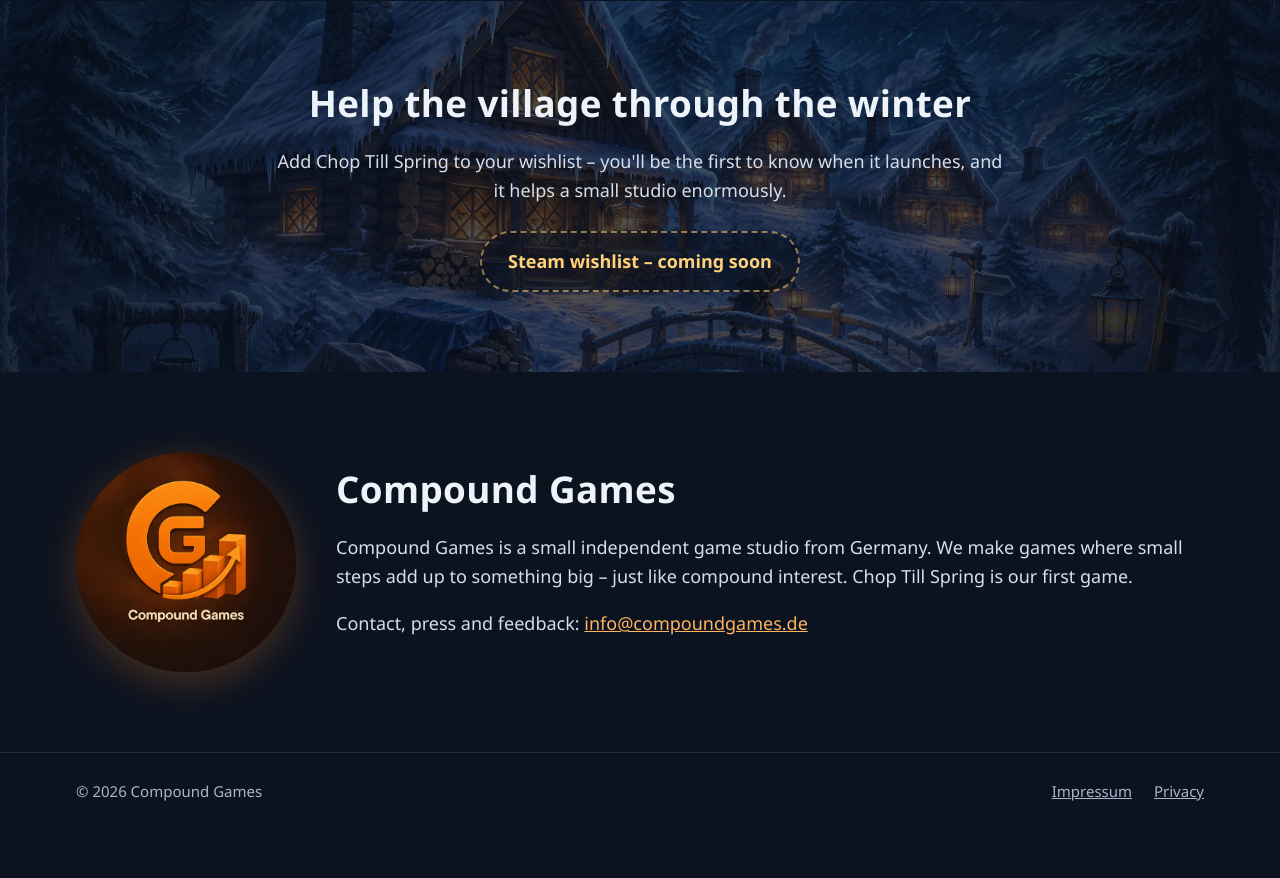
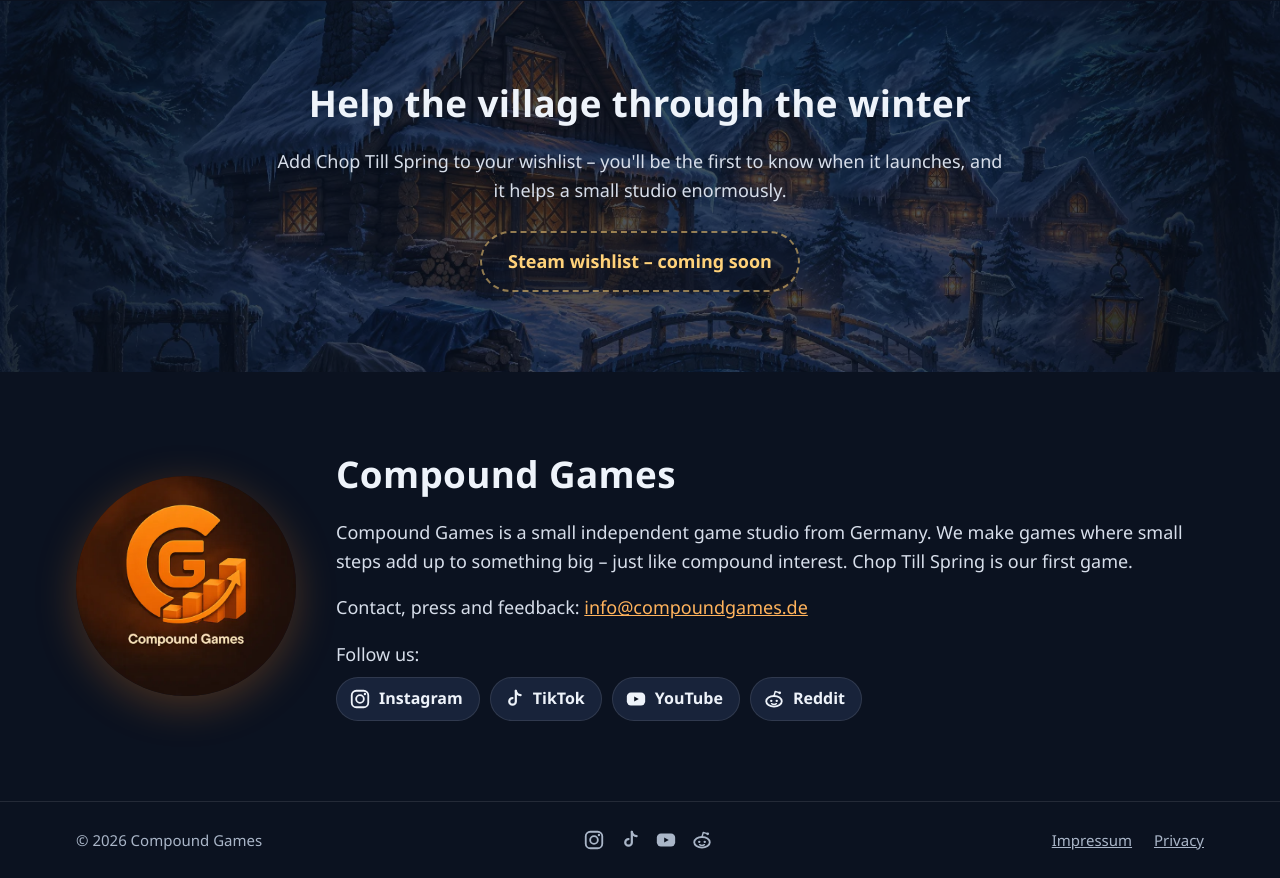
Before and after one commit to Compoundgames/compoundgames.de, a plain HTML site: page index.html in a window 1280 px wide. Shown: the part 3318-4196 px from the top of the page. Before the commit the page ends 4147 px from the top, so only its background shows below. Drawn offline with Linux system fonts and the light colour scheme.

Commit message:
Social-Media-Links (Instagram, TikTok, YouTube, Reddit) im Studio-Bereich und Fuss
Eingebettete SVG-Symbole ohne externe Anfragen; Datenschutz ergaenzt.

Co-Authored-By: Claude Opus 5.5 <noreply@anthropic.com>

```diff
--- a/index.html
+++ b/index.html
@@ -15,6 +15,13 @@
 <link rel="stylesheet" href="style.css">
 </head>
 <body>
+<!-- Symbole fuer die Social-Media-Links: eingebettet, keine Anfragen an fremde Server -->
+<svg width="0" height="0" style="position:absolute" aria-hidden="true" focusable="false">
+  <symbol id="i-ig" viewBox="0 0 24 24"><rect x="3" y="3" width="18" height="18" rx="5" fill="none" stroke="currentColor" stroke-width="2"/><circle cx="12" cy="12" r="4.2" fill="none" stroke="currentColor" stroke-width="2"/><circle cx="17.4" cy="6.6" r="1.3" fill="currentColor"/></symbol>
+  <symbol id="i-tt" viewBox="0 0 24 24"><path d="M14 3v11.6a3.6 3.6 0 1 1-3.6-3.6" fill="none" stroke="currentColor" stroke-width="2.4" stroke-linecap="round" stroke-linejoin="round"/><path d="M14 3.2c.7 2.6 2.5 4.3 5.2 4.6" fill="none" stroke="currentColor" stroke-width="2.4" stroke-linecap="round"/></symbol>
+  <symbol id="i-yt" viewBox="0 0 24 24"><rect x="2" y="5" width="20" height="14" rx="4.5" fill="currentColor"/><path d="M10 9.2v5.6l5-2.8z" fill="#0b1220"/></symbol>
+  <symbol id="i-rd" viewBox="0 0 24 24"><ellipse cx="12" cy="14.5" rx="8.5" ry="5.8" fill="none" stroke="currentColor" stroke-width="2"/><circle cx="9" cy="14" r="1.3" fill="currentColor"/><circle cx="15" cy="14" r="1.3" fill="currentColor"/><path d="M9.4 17.1c1.6 1 3.6 1 5.2 0" fill="none" stroke="currentColor" stroke-width="1.6" stroke-linecap="round"/><path d="M12 8.7l1.3-4.8 3.6.9" fill="none" stroke="currentColor" stroke-width="1.6" stroke-linecap="round" stroke-linejoin="round"/><circle cx="18.2" cy="5.2" r="1.5" fill="currentColor"/></symbol>
+</svg>
 
 <header class="topbar">
   <a class="brand" href="#top">
@@ -125,6 +132,13 @@
       <p lang="de">Compound Games ist ein kleines unabhängiges Spielestudio aus Deutschland. Wir machen Spiele, bei denen kleine Fortschritte sich zu etwas Großem aufaddieren – genau wie Zinseszins. Chop Till Spring ist unser erstes Spiel.</p>
       <p lang="en">Compound Games is a small independent game studio from Germany. We make games where small steps add up to something big – just like compound interest. Chop Till Spring is our first game.</p>
       <p><span lang="de">Kontakt, Presse und Feedback:</span><span lang="en">Contact, press and feedback:</span> <a href="mailto:info@compoundgames.de">info@compoundgames.de</a></p>
+      <p class="socials-title"><span lang="de">Folge uns:</span><span lang="en">Follow us:</span></p>
+      <div class="socials">
+        <a href="https://www.instagram.com/compoundgames" target="_blank" rel="noopener" aria-label="Compound Games auf Instagram" data-label-en="Compound Games on Instagram"><svg aria-hidden="true"><use href="#i-ig"/></svg><span>Instagram</span></a>
+        <a href="https://www.tiktok.com/@compoundgamesde" target="_blank" rel="noopener" aria-label="Compound Games auf TikTok" data-label-en="Compound Games on TikTok"><svg aria-hidden="true"><use href="#i-tt"/></svg><span>TikTok</span></a>
+        <a href="https://www.youtube.com/@compoundgamesde" target="_blank" rel="noopener" aria-label="Compound Games auf YouTube" data-label-en="Compound Games on YouTube"><svg aria-hidden="true"><use href="#i-yt"/></svg><span>YouTube</span></a>
+        <a href="https://www.reddit.com/user/Compoundgames" target="_blank" rel="noopener" aria-label="Compound Games auf Reddit" data-label-en="Compound Games on Reddit"><svg aria-hidden="true"><use href="#i-rd"/></svg><span>Reddit</span></a>
+      </div>
     </div>
   </div>
 </section>
@@ -134,6 +148,12 @@
 <footer>
   <div class="wrap foot">
     <span>© <span id="year">2026</span> Compound Games</span>
+    <span class="foot-social">
+      <a href="https://www.instagram.com/compoundgames" target="_blank" rel="noopener" aria-label="Compound Games auf Instagram" data-label-en="Compound Games on Instagram"><svg aria-hidden="true"><use href="#i-ig"/></svg></a>
+      <a href="https://www.tiktok.com/@compoundgamesde" target="_blank" rel="noopener" aria-label="Compound Games auf TikTok" data-label-en="Compound Games on TikTok"><svg aria-hidden="true"><use href="#i-tt"/></svg></a>
+      <a href="https://www.youtube.com/@compoundgamesde" target="_blank" rel="noopener" aria-label="Compound Games auf YouTube" data-label-en="Compound Games on YouTube"><svg aria-hidden="true"><use href="#i-yt"/></svg></a>
+      <a href="https://www.reddit.com/user/Compoundgames" target="_blank" rel="noopener" aria-label="Compound Games auf Reddit" data-label-en="Compound Games on Reddit"><svg aria-hidden="true"><use href="#i-rd"/></svg></a>
+    </span>
     <span>
       <a href="impressum.html">Impressum</a>
       <a href="datenschutz.html"><span lang="de">Datenschutz</span><span lang="en">Privacy</span></a>
--- a/site.js
+++ b/site.js
@@ -31,6 +31,11 @@ function setLang(l, remember) {
     s.setAttribute("src", want);
     v.load();
   }
+  // Social-Media-Links: Vorlesetext in der gewaehlten Sprache
+  document.querySelectorAll("a[data-label-en]").forEach(function (a) {
+    if (!a.dataset.labelDe) a.dataset.labelDe = a.getAttribute("aria-label");
+    a.setAttribute("aria-label", l === "en" ? a.dataset.labelEn : a.dataset.labelDe);
+  });
   buildShots();
 }
 
--- a/style.css
+++ b/style.css
@@ -183,6 +183,21 @@ section { padding: 80px 0; }
 .studio-inner img { width: 220px; height: 220px; border-radius: 50%; flex: none; box-shadow: 0 10px 40px rgba(255,138,31,.25); }
 .studio p { color: #d7deea; }
 
+/* Social-Media-Links */
+.socials-title { margin-bottom: 8px; }
+.socials { display: flex; flex-wrap: wrap; gap: 10px; }
+.socials a {
+  display: inline-flex; align-items: center; gap: 8px;
+  padding: 8px 16px 8px 12px; border-radius: 999px;
+  border: 1px solid var(--line); background: var(--panel);
+  color: var(--snow); text-decoration: none; font-size: 16px; font-weight: 600;
+  transition: border-color .15s, color .15s, transform .15s;
+}
+.socials a:hover { border-color: var(--ember); color: var(--ember-2); transform: translateY(-1px); }
+.socials svg, .foot-social svg { width: 22px; height: 22px; flex: none; }
+.foot-social { display: inline-flex; gap: 14px; align-items: center; }
+.foot .foot-social a { margin: 0; display: inline-flex; }
+
 /* ---------- Fuss ---------- */
 footer { border-top: 1px solid var(--line); padding: 26px 0; color: var(--muted); font-size: 15px; }
 .foot { display: flex; justify-content: space-between; gap: 16px; flex-wrap: wrap; }
@@ -211,6 +226,7 @@ footer { border-top: 1px solid var(--line); padding: 26px 0; color: var(--muted)
   .feature-grid { grid-template-columns: 1fr; }
   .studio-inner { flex-direction: column; text-align: center; }
   .studio-inner img { width: 160px; height: 160px; }
+  .socials { justify-content: center; }
   .foot { flex-direction: column; align-items: center; text-align: center; }
   .foot a { margin: 0 9px; }
 }
```
Also changed, not shown: datenschutz.html (+2 -2 lines).
